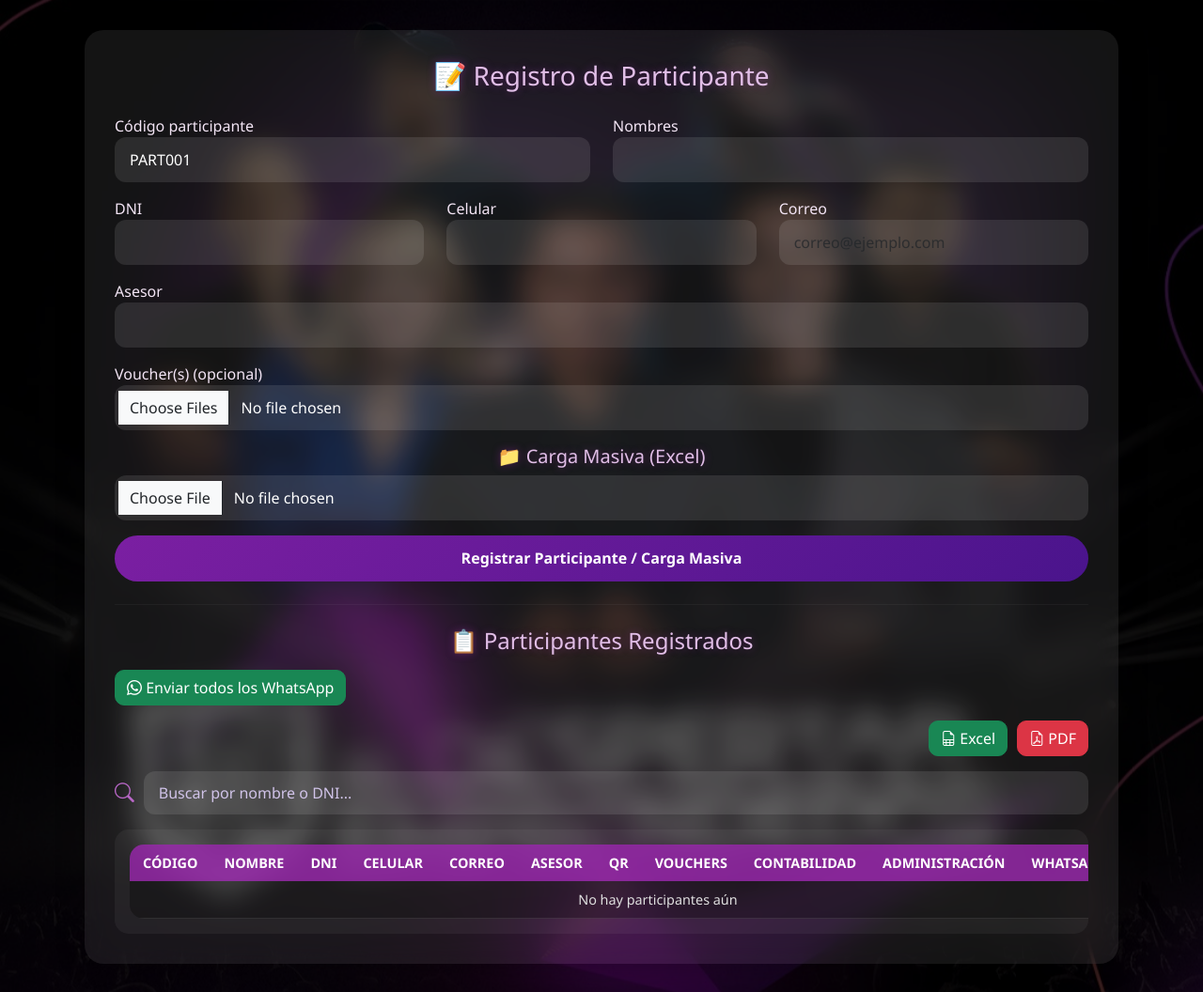
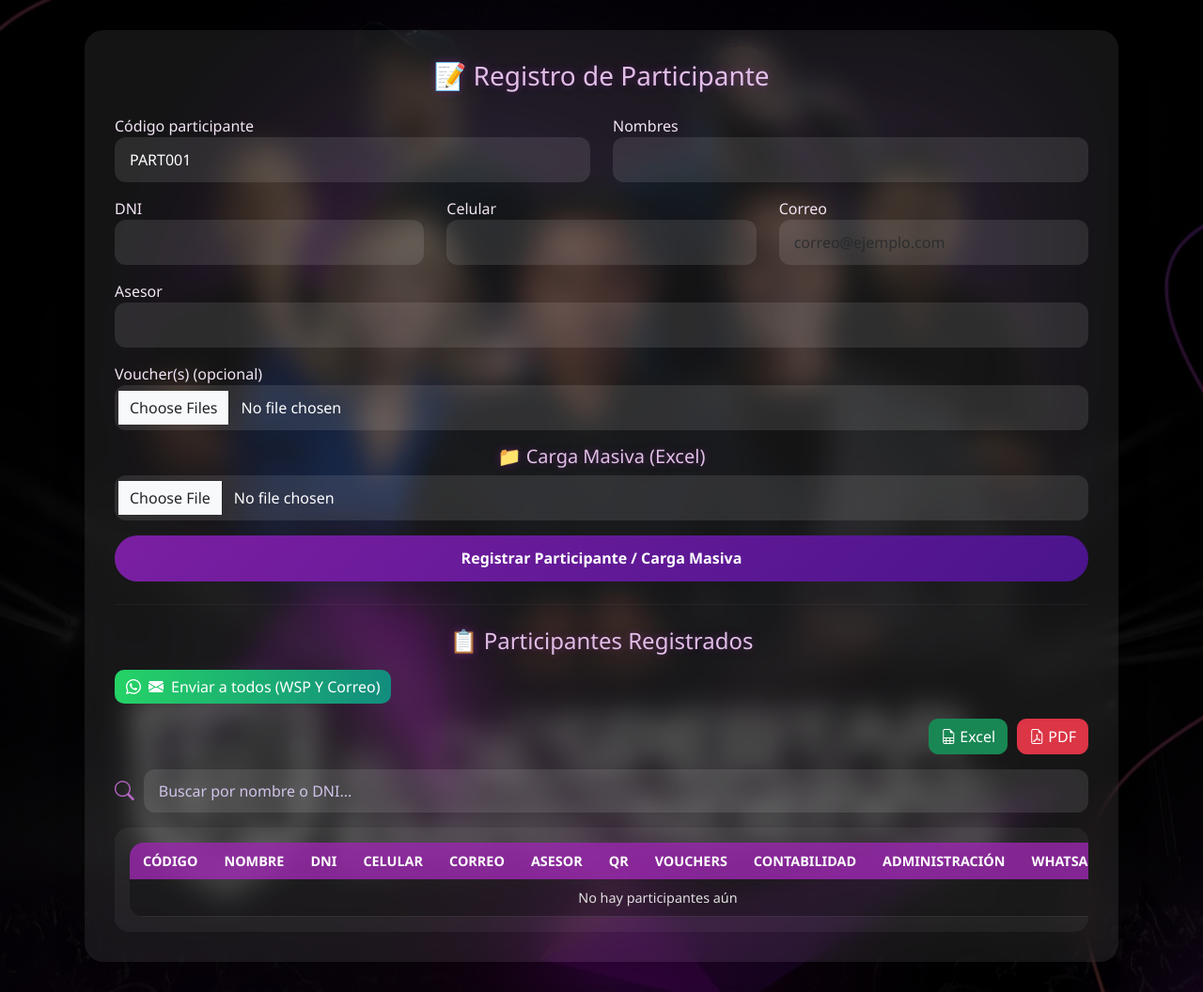
Before and after one commit to leonardoAndre7/proyecto_entradas_excel, a Django app: page /participantes/registro/ in a window 1280 px wide. Shown: the whole page at 94% size. Run offline with Django 5.2, Linux system fonts and the light colour scheme; data that the repository does not hold is empty.

Commit message:
qe de cor y what

```diff
--- a/webcliente/cliente/templates/cliente/registro_participante.html
+++ b/webcliente/cliente/templates/cliente/registro_participante.html
@@ -90,9 +90,12 @@
 
     <form method="post" action="{% url 'enviar_todos_whatsapp' %}" onsubmit="return confirm('¿Deseas enviar los mensajes de WhatsApp a todos los participantes?');">
       {% csrf_token %}
-      <button type="submit" class="btn btn-success">
-        <i class="bi bi-whatsapp"></i> Enviar todos los WhatsApp
+      <button type="submit" class="btn btn-success d-flex align-items-center gap-2" style="background: linear-gradient(90deg, #25D366, #128C7E); border: none;">
+        <i class="bi bi-whatsapp"></i>
+        <i class="bi bi-envelope-fill"></i>
+        <span>Enviar a todos (WSP Y Correo)</span>
       </button>
+
     </form>
 
     <div class="export-buttons mb-3">
@@ -157,9 +160,12 @@
             <td><input type="checkbox" {% if p.validado_administracion %}checked{% endif %}></td>
             <td>
               {% if p.celular and p.qr_image %}
-                <a href="{% url 'enviar_whatsapp_qr' p.cod_part %}" class="btn btn-success btn-sm btn-table">
-                  <i class="bi bi-whatsapp"></i> QR
+                <a href="{% url 'enviar_whatsapp_qr' p.cod_part %}" class="btn btn-success btn-sm btn-table d-flex align-items-center gap-1" style="background: linear-gradient(90deg, #25D366, #128C7E); border: none;">
+                  <i class="bi bi-whatsapp"></i>
+                  <i class="bi bi-envelope-fill"></i>
+                  <span>Enviar QR</span>
                 </a>
+
               {% else %}
                 <span class="text-muted">N/A</span>
               {% endif %}
--- a/webcliente/cliente/views.py
+++ b/webcliente/cliente/views.py
@@ -595,6 +595,11 @@ def enviar_todos_whatsapp(request):
 
     for idx, p in enumerate(participantes, start=1):
         try:
+            # ✅ Verificar que tenga administracion y contabilidad en True
+            if not (getattr(p, "administracion", False) and getattr(p, "contabilidad", False)):
+                print(f"⏭️ {p.nombres} omitido (no cumple con los checks de administración y contabilidad).")
+                continue
+
             numero = ''.join(filter(str.isdigit, str(p.celular).strip()))
             if not numero.startswith("51"):
                 numero = "51" + numero
@@ -688,8 +693,12 @@ def enviar_todos_whatsapp(request):
             print(f"❌ Error general con {p.nombres}: {e}")
             continue
 
-    messages.success(request, f"✅ Se enviaron {enviados} mensajes de WhatsApp y {enviados_email} correos correctamente.")
+    messages.success(
+        request,
+        f"✅ Se enviaron {enviados} mensajes de WhatsApp y {enviados_email} correos correctamente."
+    )
     return redirect('registro_participante')
+
 ####################################################
 #####################################################
 ####################################################
```
